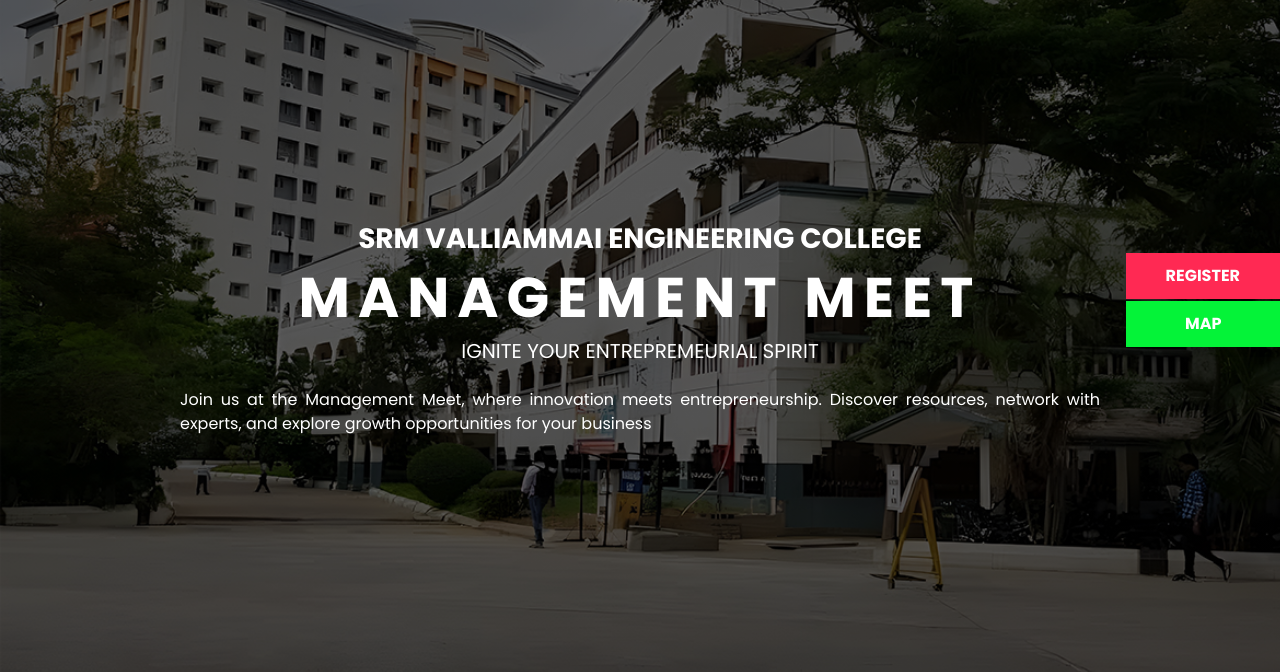
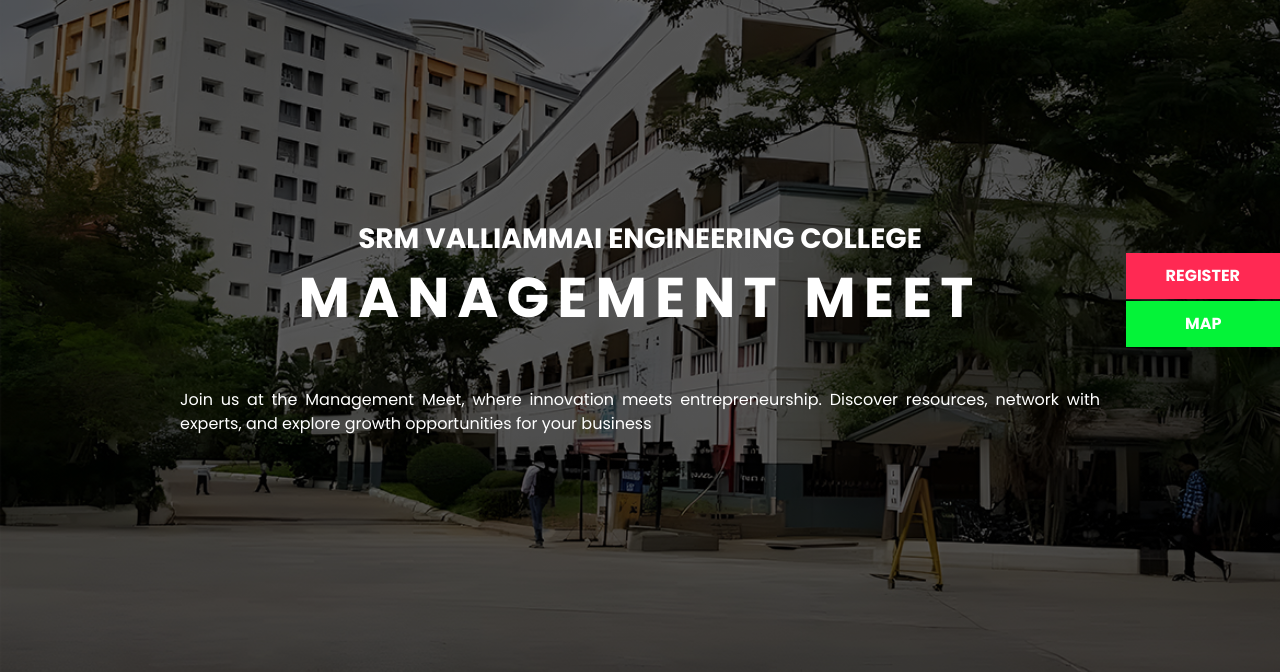
Before and after one commit to SRM-VEC-2024/SRM-VEC_Management_Meet, a plain HTML site: page index.html in a window 1280 px wide. Shown: the part 124-796 px from the top of the page. Drawn offline with nearby package versions, Linux system fonts and the light colour scheme.

Commit message:
minor changes

```diff
--- a/index.html
+++ b/index.html
@@ -89,9 +89,7 @@
                     <h1>
                       MANAGEMENT MEET
                     </h1>
-                    <h5>
-                      IGNITE YOUR ENTREPREMEURIAL SPIRIT
-                    </h5>
+                    <img src ="<img src="images/mana" alt="">
                     <p>
                       Join us at the Management Meet, where
                       innovation meets entrepreneurship. Discover
```
Also changed, not shown: 1 other file.
